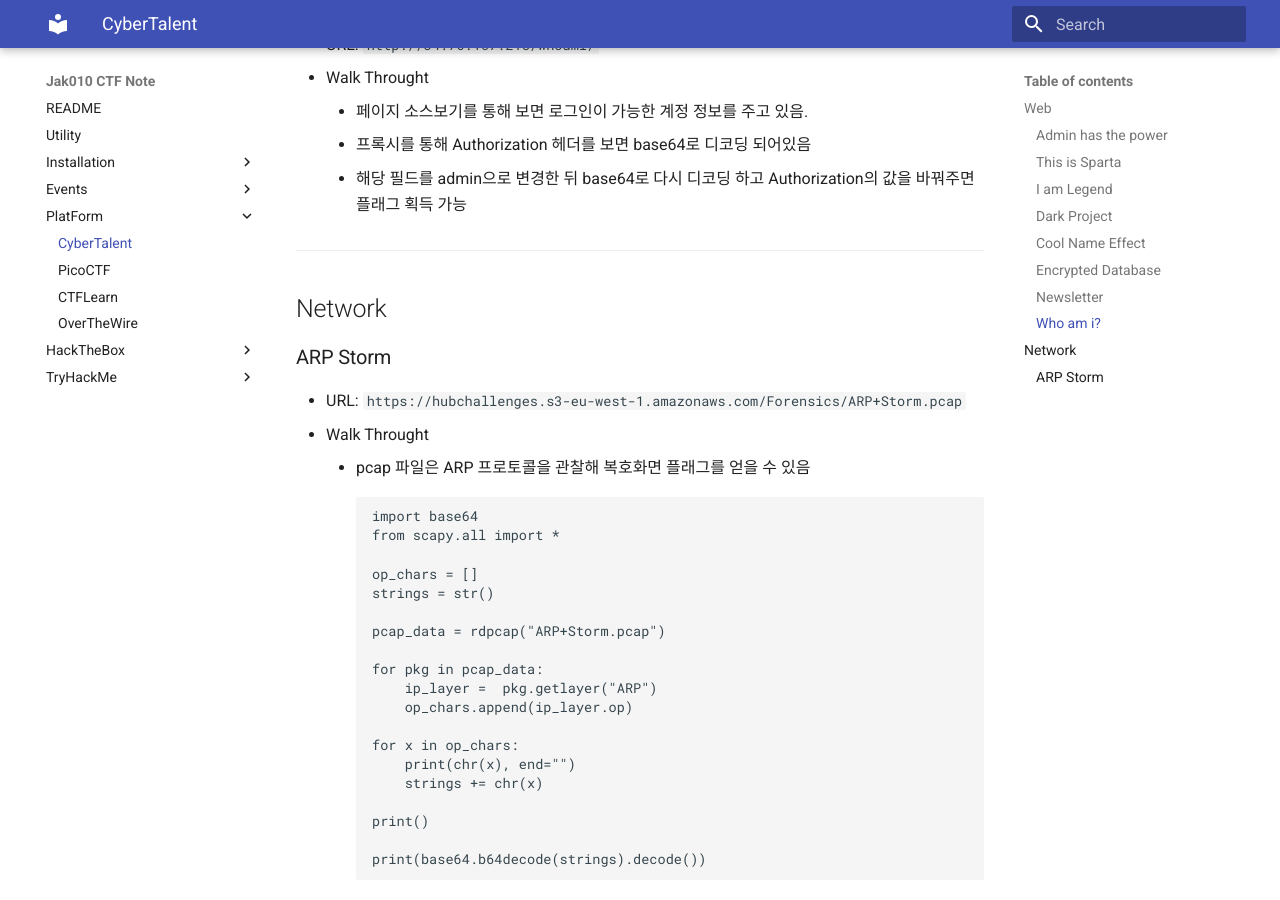
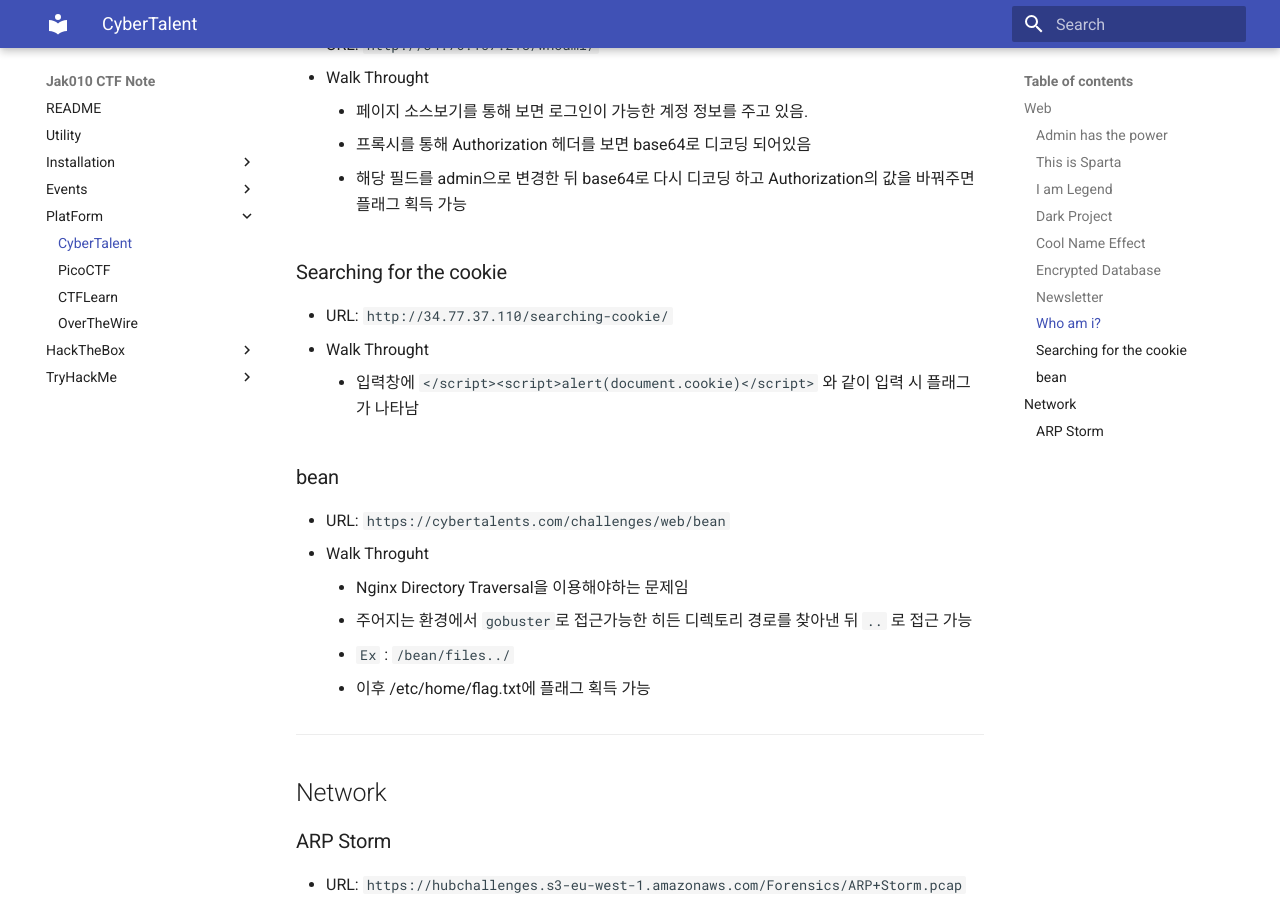
Before and after one commit to jak010/cyberNote, an MkDocs documentation site: the page built from docs/platform/cybertalent.md, in a window 1280 px wide and 900 px high, scrolled down 3431 px. Built offline with MkDocs 1.6.1 and Material for MkDocs 9.7.7, drawn with Linux system fonts in a browser that asks for light colours.

Commit message:
update: cybertalents

```diff
--- a/docs/platform/cybertalent.md
+++ b/docs/platform/cybertalent.md
@@ -121,6 +121,19 @@
 	- 프록시를 통해 Authorization 헤더를 보면 base64로 디코딩 되어있음
 	- 해당 필드를 admin으로 변경한 뒤 base64로 다시 디코딩 하고 Authorization의 값을 바꿔주면 플래그 획득 가능
 
+### Searching for the cookie
+- URL: `http://34.77.37.110/searching-cookie/`
+- Walk Throught
+    - 입력창에 `</script><script>alert(document.cookie)</script>` 와 같이 입력 시 플래그가 나타남
+
+### bean
+- URL: `https://cybertalents.com/challenges/web/bean`
+- Walk Throguht
+    - Nginx Directory Traversal을 이용해야하는 문제임
+    - 주어지는 환경에서 `gobuster`로 접근가능한 히든 디렉토리 경로를 찾아낸 뒤 `..` 로 접근 가능
+    - `Ex` : `/bean/files../`
+    - 이후 /etc/home/flag.txt에 플래그 획득 가능
+
 ---
 
 ## Network
```
